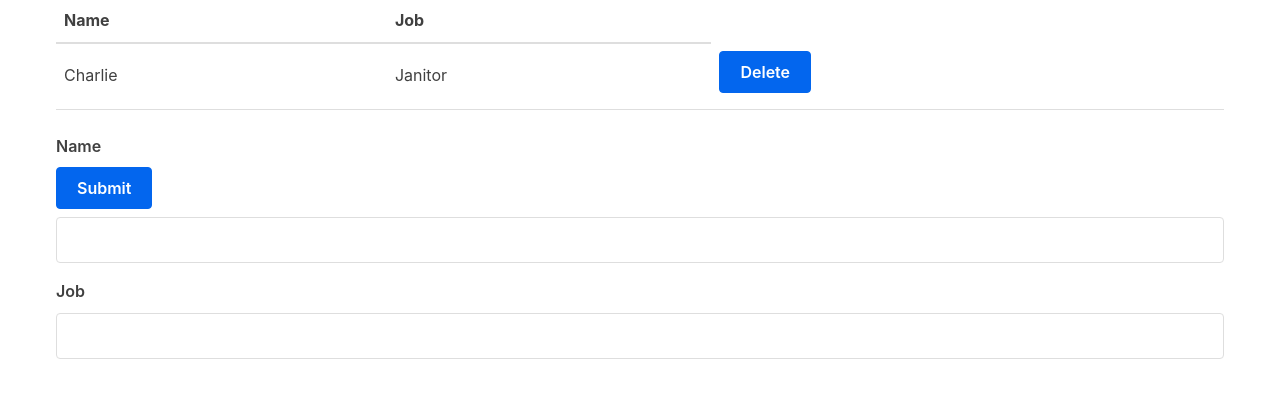
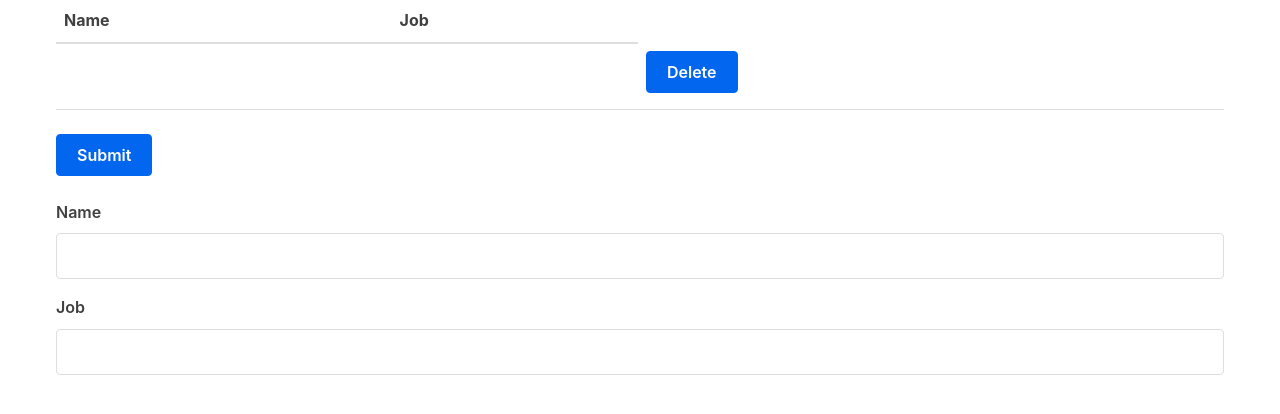
Before and after one commit to LaniMarsh/307_1a, a React (Vite) app in the folder packages/react-frontend/: page / in a window 1280 px wide. Shown: the top 414 px of the page. Built offline with nearby package versions, Linux system fonts and the light colour scheme.

Commit message:
found bug now done

```diff
--- a/packages/react-frontend/src/Form.jsx
+++ b/packages/react-frontend/src/Form.jsx
@@ -18,12 +18,12 @@ function Form(props) {
     if (name === "job")
       setPerson({ name: person["name"], job: value });
     else setPerson({ name: value, job: person["job"] });
-}
+  }
 
   return (
     <form>
+      <input type="button" value="Submit" onClick={submitForm} />
       <label htmlFor="name">Name</label>
-      <input type="button" value="Submit" onClick={submitForm} />
       <input
         type="text"
         name="name"
--- a/packages/react-frontend/src/MyApp.jsx
+++ b/packages/react-frontend/src/MyApp.jsx
@@ -7,11 +7,10 @@ function MyApp() {
 
   const [characters, setCharacters] = useState([
     {
-      name: "Charlie",
-      job: "Janitor"
+      name: "",
+      job: ""
     }
   ]);
-
 
   function removeOneCharacter(index) {
     const updated = characters.filter((character, i) => {
@@ -21,7 +20,7 @@ function MyApp() {
   }
 
   function updateList(person) {
-    setCharacters([characters, person]);
+    setCharacters([...characters, person]);
   }
 
   return (
```
